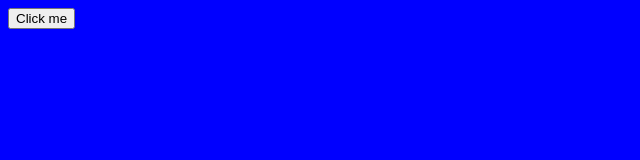
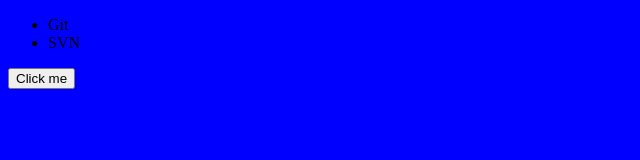
Before and after one commit to Kavyakabilan/firstgit, a plain HTML site: page button.html in a window 1280 px wide. Shown: the whole page, without its empty margins (0-640 px from the left). Drawn offline with Linux system fonts and the light colour scheme.

Commit message:
Performing add and commit

```diff
--- a/button.html
+++ b/button.html
@@ -2,7 +2,9 @@
 <html>
 	<head><title>Welcome This is a Button</head></title>
 	<body>
-
+		<ul><li>Git</li>
+			<li>SVN</li>
+			</ul>
 		<button>Click me</button>
 		<body style="background-color:blue;">
 	</body>
```
